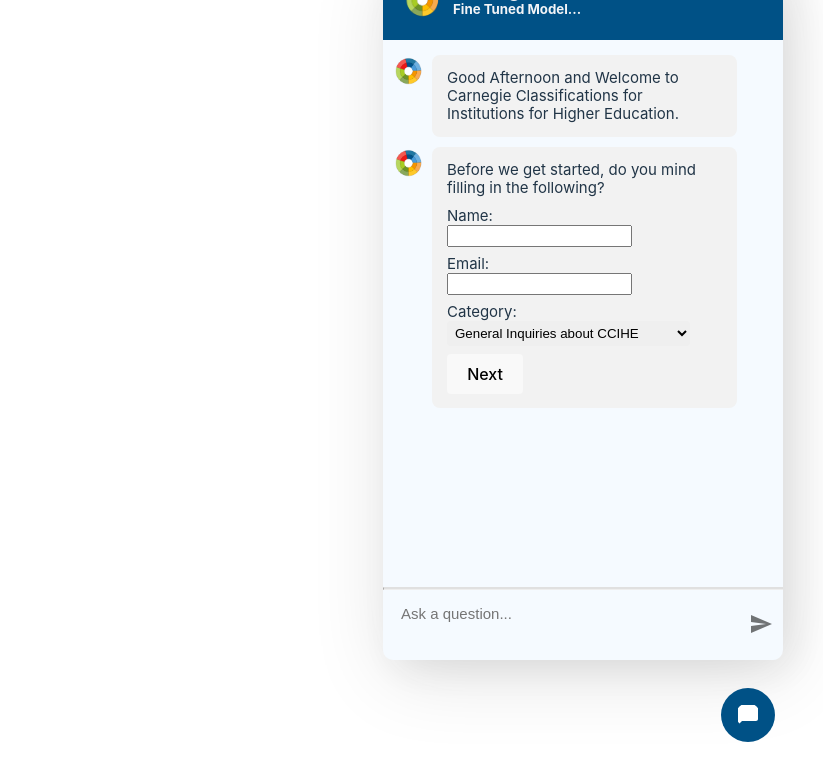
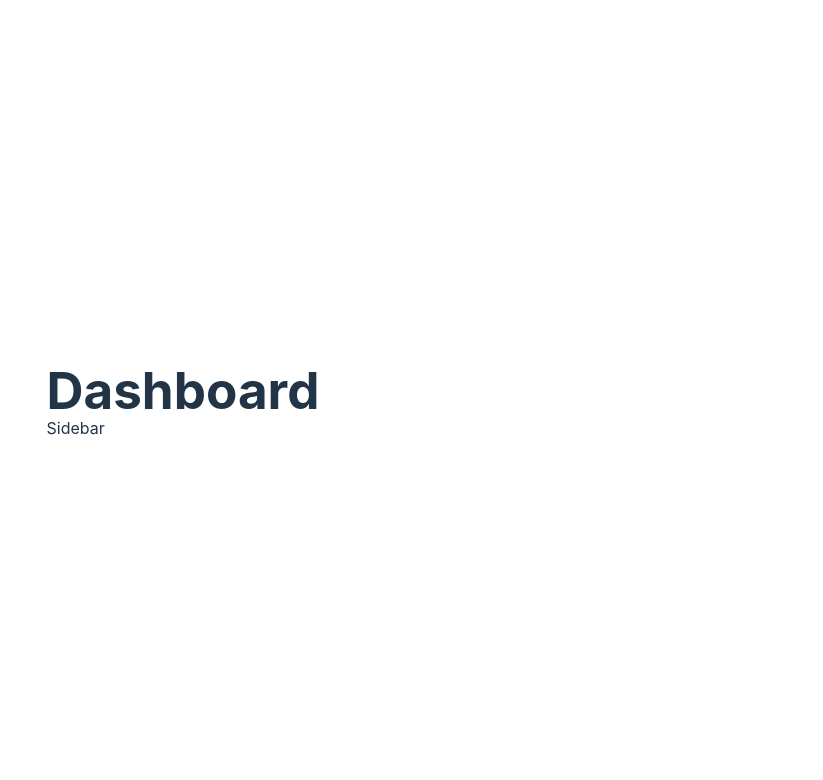
Before and after one commit to blackmoc/CCHIE_Application, a React (Vite) app: page /dash in a window 1280 px wide. Shown: the top 780 px of the page, without its empty margins (457-1280 px from the left). Built offline with nearby package versions, Linux system fonts and the light colour scheme.

Commit message:
ReAdditions
Adding updates from the previous code into the new Vite based application.

```diff
--- a/src/App.jsx
+++ b/src/App.jsx
@@ -1,8 +1,17 @@
 import "./App.css";
+import { BrowserRouter as Router, Routes, Route } from "react-router-dom";
 import Chat from "./pages/Chat";
+import Dashboard from "./pages/Dashboard";
 
 function App() {
-  return <Chat />;
+  return (
+    <Router>
+      <Routes>
+        <Route path="/" element={<Chat />} />
+        <Route path="/dash" element={<Dashboard />} />
+      </Routes>
+    </Router>
+  );
 }
 
 export default App;
--- a/src/components/GeneralFunc.jsx
+++ b/src/components/GeneralFunc.jsx
@@ -4,13 +4,10 @@
   const EVENING = "Good Evening";
   const GENERIC = "Hello";
 
-  const DateTime = new Date().toLocaleTimeString([], {
-    hour: "2-digit",
-    minute: "2-digit",
-  });
+  const DateTime = new Date().getHours();
+
   if (DateTime) {
-    const hour = parseInt(DateTime.split(":")[0]);
-    //console.log(DateTime);
+    const hour = DateTime;
 
     if (hour >= 5 && hour < 12) {
       return MORNING;
--- a/src/components/Messages.jsx
+++ b/src/components/Messages.jsx
@@ -47,14 +47,16 @@
 const WelcomeMessage = ({ name }) => {
   const greeting = timeResponse();
   return (
+    <>
       <div className="bot-container">
         <Logo height={32} />
         <p className="bot-response">
           {greeting} {name ? " " : null}
           and Welcome to Carnegie Classifications for Institutions for Higher
-        Education.
+          Education. How can we help?
         </p>
       </div>
+    </>
   );
 };
 const FollowResponse = ({ name, category }) => {
--- /dev/null
+++ b/src/components/Sidebar.jsx
@@ -0,0 +1,5 @@
+function Sidebar() {
+  return <div>Sidebar</div>;
+}
+
+export default Sidebar;
--- a/src/helpers/Chatbot.helpers.jsx
+++ b/src/helpers/Chatbot.helpers.jsx
@@ -34,7 +34,6 @@
 
 const generateFineTuneResponse = async (user_question) => {
   const API_KEY = import.meta.env.VITE_OPENAI_API_KEY;
-  // const API_KEY = "";
   const API_URL = "https://api.openai.com/v1/chat/completions";
   const requestOptions = {
     method: "POST",
--- a/src/pages/Chat.jsx
+++ b/src/pages/Chat.jsx
@@ -21,6 +21,10 @@
   const [userQuestion, setUserQuestion] = useState("");
   const [botResponse, setBotResponse] = useState("");
   const [conversation, setConversation] = useState([]);
+  const [isVisible, setIsVisible] = useState(false);
+  const handleTrigger = () => {
+    setIsVisible(!isVisible);
+  };
   const [formData, setData] = useState("");
   const infoOnSubmit = (data) => {
     setData(JSON.stringify(data));
@@ -50,7 +54,6 @@
         { role: "user", content: <UserQuestion message={userQuestion} /> },
       ]);
       const botResponse = await generateFineTuneResponse(userQuestion);
-      //
       setBotResponse(botResponse);
       setConversation((prev) => [
         ...prev,
@@ -68,7 +71,7 @@
 
   return (
     <div className="chatbot">
-      <div className="chat-container">
+      <div className={` ${isVisible ? "chat-container" : "hidden"}`}>
         <section className="chat-header">
           <Logo height={40} />
           <div className="header-text">
@@ -145,7 +148,7 @@
         </form>
       </div>
       <div className="bottom-elem">
-        <IconButton>
+        <IconButton onClick={handleTrigger}>
           <ChatBubble className="trigger-button" fontSize="inherit" />
         </IconButton>
       </div>
--- a/src/pages/Dashboard.jsx
+++ b/src/pages/Dashboard.jsx
@@ -1,5 +1,12 @@
+import Sidebar from "../components/Sidebar";
+
 function Dashboard() {
-  return <div>Dashboard</div>;
+  return (
+    <>
+      <h1>Dashboard</h1>
+      <Sidebar />
+    </>
+  );
 }
 
 export default Dashboard;
```
Also changed, not shown: 1 other file (tests, documents, lock files or other folders). Lines whose indentation alone changed are shown as unchanged.
